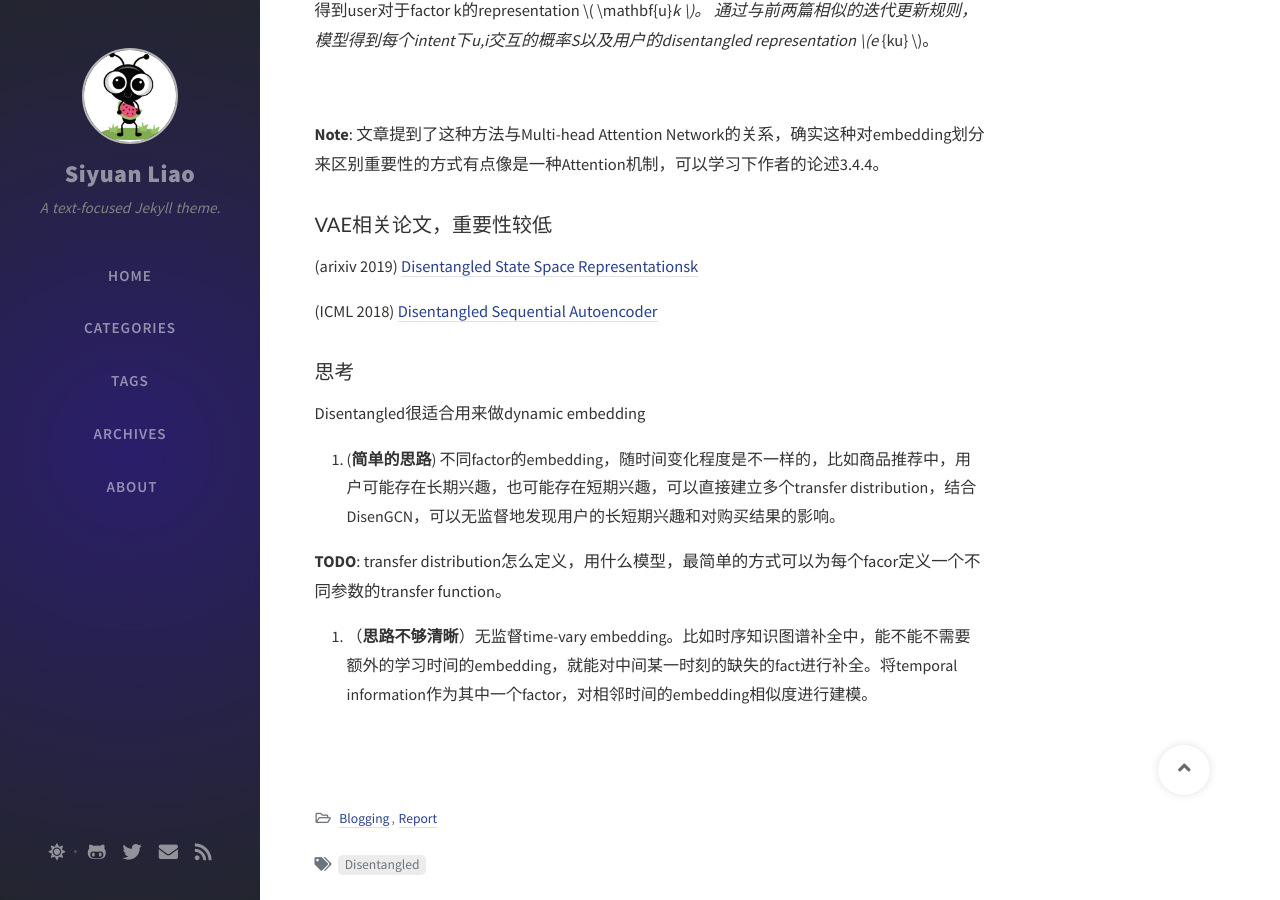
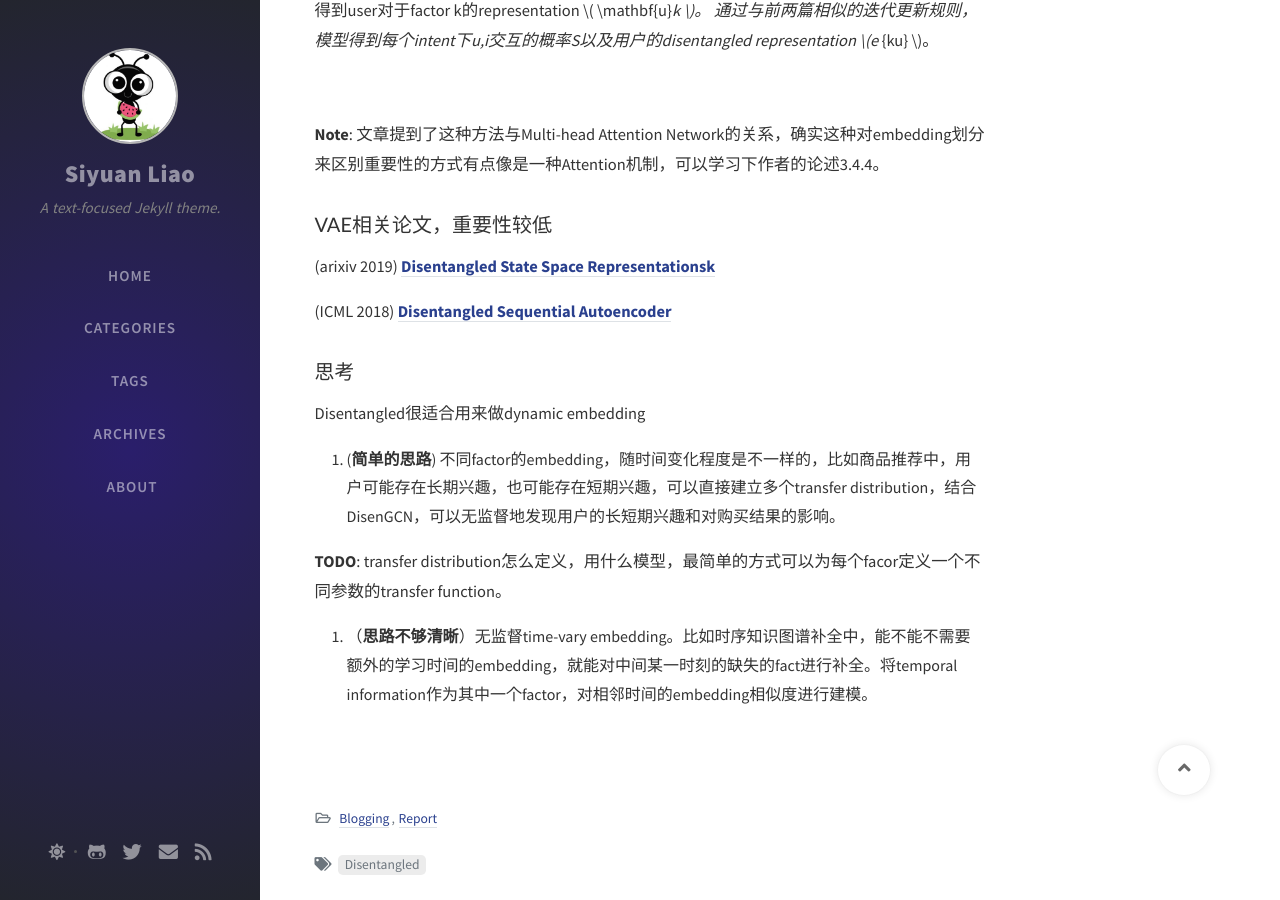
Before and after one commit to SeanLiaoy/seanliaoy.github.io, a Jekyll site: the page built from _posts/2020-10-04-disentangled.md, in a window 1280 px wide and 900 px high, scrolled down 1397 px. Built offline with Jekyll 4.4.1, drawn with Linux system fonts in a browser that asks for light colours; nearby versions of some CDN libraries; comment, search, counter and statistics services are not loaded.

```diff
--- a/_posts/2020-10-04-disentangled.md
+++ b/_posts/2020-10-04-disentangled.md
@@ -60,10 +60,10 @@ $$ \mathbf{y}_u = [ c_1, c_2, ..., c_K ] $$
 
 ### VAE相关论文，重要性较低
 
-(arixiv 2019) [Disentangled State Space Representationsk](https://arxiv.org/abs/1906.03255)
+(arixiv 2019) [**Disentangled State Space Representationsk**](https://arxiv.org/abs/1906.03255)
 
 
-(ICML 2018) [Disentangled Sequential Autoencoder](http://proceedings.mlr.press/v80/yingzhen18a.html)
+(ICML 2018) [**Disentangled Sequential Autoencoder**](http://proceedings.mlr.press/v80/yingzhen18a.html)
 
 
 
```
